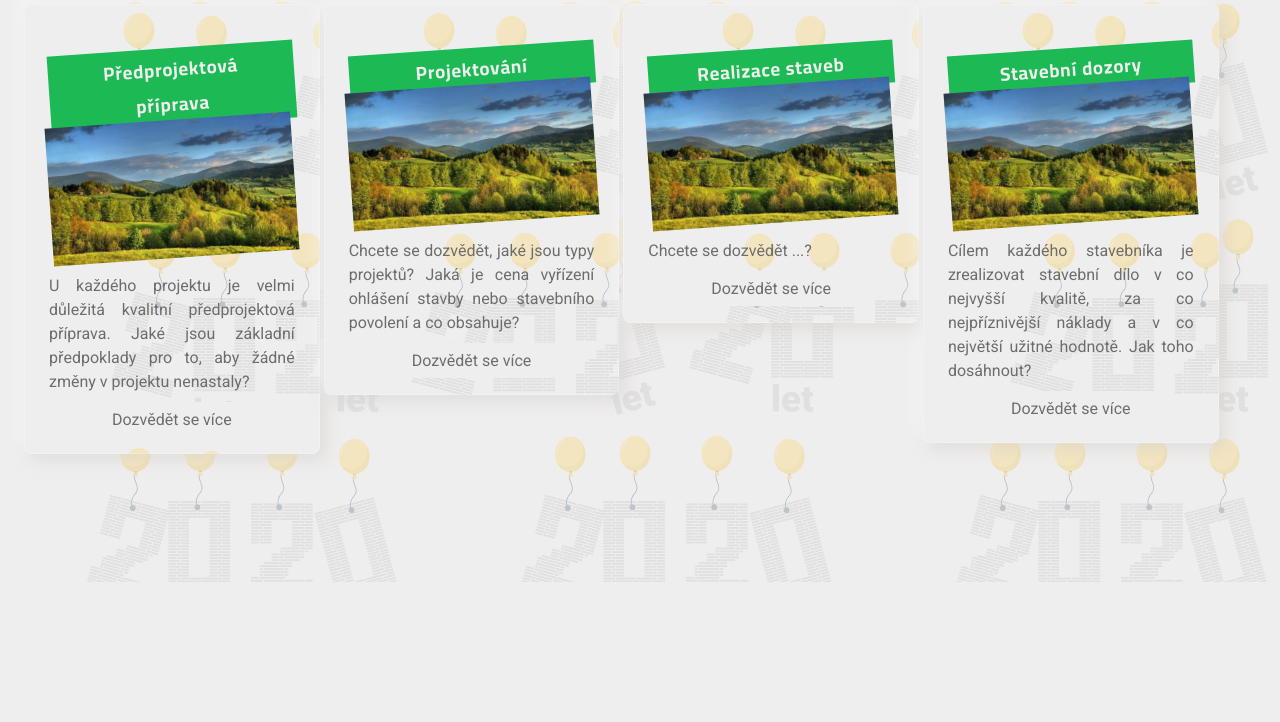
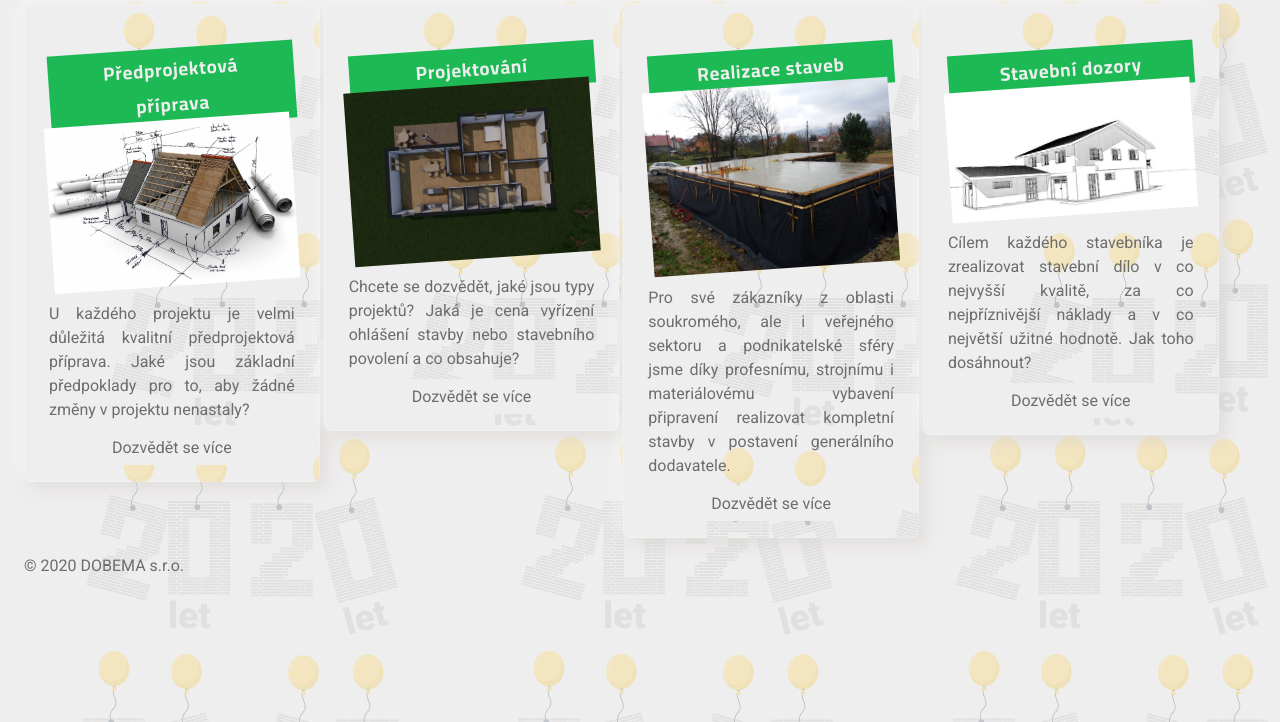
Before and after one commit to rtg0770/dobema, a website: page index.html in a window 1280 px wide. Shown: the part 227-949 px from the top of the page. Before the commit the page ends 809 px from the top, so only its background shows below. Drawn offline with Linux system fonts and the light colour scheme.

Commit message:
feat: add favicon and footer

```diff
--- a/index.html
+++ b/index.html
@@ -6,6 +6,7 @@
         <meta charset="UTF-8">
         <meta name="robots" content="dobema, dobema s.r.o., stavaři jablunkov, stavebni firmy beskydy" />
         <meta name="description" content="Hlavní stránka - DOBEMA s.r.o., Vaši stavaři." />
+        <link rel="icon" href="favicon.ico" type="image/ico" sizes="16x16">
     </head>
     <body>
         <div id="wrapper" class="topShrinked">
@@ -39,28 +40,28 @@
             <div class="cards">
                 <div class='cardshome'>
                     <h3>Předprojektová příprava</h3>
-                    <img class="indeximg" src='./assets/img/sluzby/img-card-beskydy.png' alt='Beskydy' />
+                    <img class="indeximg" src='./assets/img/sluzby/predprojektova.jpg' alt='Předprojektová příprava' />
                     <p>U každého projektu je velmi důležitá kvalitní předprojektová příprava. Jaké jsou základní předpoklady pro to, aby žádné změny v projektu nenastaly?
                     </p>
                     <a class="link goservice" onclick="openPageFromIndex(0)">Dozvědět se více</a>
                 </div>
                 <div class='cardshome'>
                     <h3>Projektování</h3>
-                    <img class="indeximg" src='./assets/img/sluzby/img-card-beskydy.png' alt='Beskydy' />
+                    <img class="indeximg" src='./assets/img/sluzby/novostavbardkojkovice.jpg' alt='Novostavba' />
                     <p>Chcete se dozvědět, jaké jsou typy projektů? Jaká je cena vyřízení ohlášení stavby nebo stavebního povolení a co obsahuje?
                     </p>
                     <a class="link goservice" onclick="openPageFromIndex(1)">Dozvědět se více</a>
                 </div>
                 <div class='cardshome'>
                     <h3>Realizace staveb</h3>
-                    <img class="indeximg" src='./assets/img/sluzby/img-card-beskydy.png' alt='Beskydy' />
-                    <p>Chcete se dozvědět ...?
+                    <img class="indeximg" src='./assets/img/sluzby/realizace2.jpg' alt='Realizace' />
+                    <p>Pro své zákazníky z oblasti soukromého, ale i veřejného sektoru a podnikatelské sféry jsme díky profesnímu, strojnímu i materiálovému vybavení připravení realizovat kompletní stavby v postavení generálního dodavatele.
                     </p>
                     <a class="link goservice" onclick="openPageFromIndex(2)">Dozvědět se více</a>
                 </div>
                 <div class='cardshome'>
                     <h3>Stavební dozory</h3>
-                    <img class="indeximg" src='./assets/img/sluzby/img-card-beskydy.png' alt='Beskydy' />
+                    <img class="indeximg" src='./assets/img/sluzby/stavba.jpg' alt='Beskydy' />
                     <p>Cílem každého stavebníka je zrealizovat stavební dílo v co nejvyšší kvalitě, za co nejpříznivější náklady a v co největší užitné hodnotě. Jak toho dosáhnout?
                     </p>
                     <a class="link goservice" onclick="openPageFromIndex(3)">Dozvědět se více</a>
@@ -68,6 +69,9 @@
             </div>
 
         </div>
+        <footer>
+            <p>&copy; 2020 DOBEMA s.r.o.</p>
+        </footer>
     </div>
     <script src="./functions.js">
     </script>
```
Also changed, not shown: kontakty.html (+6 -0 lines), ospolecnosti.html (+6 -0 lines), produkty.html (+6 -0 lines), sluzby.html (+6 -0 lines), assets/img/sluzby/novostavbardkojkovice.jpg (added), favicon.ico (added).
